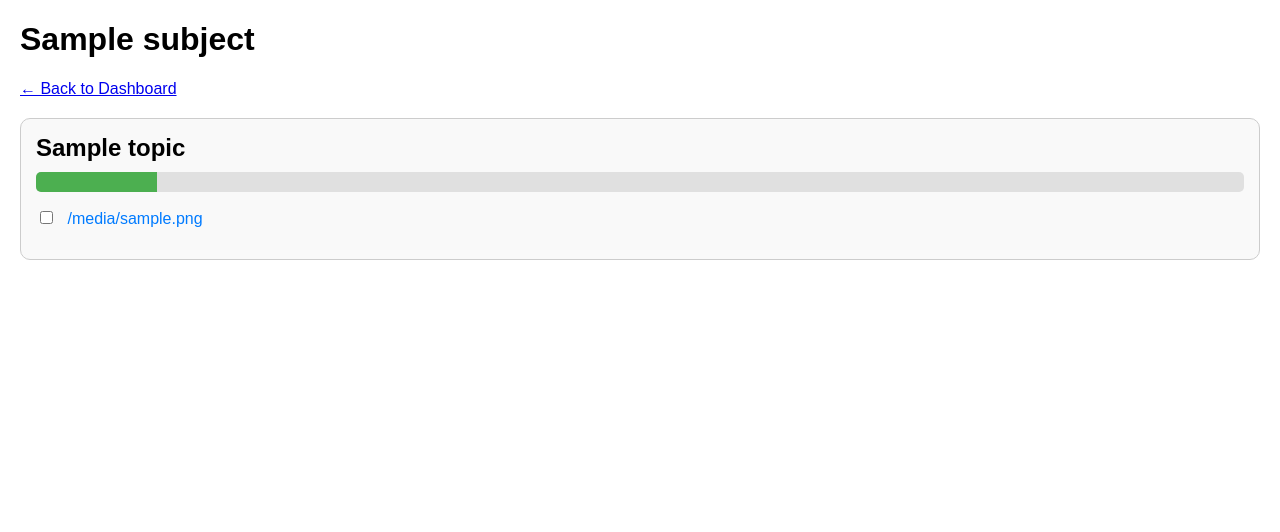
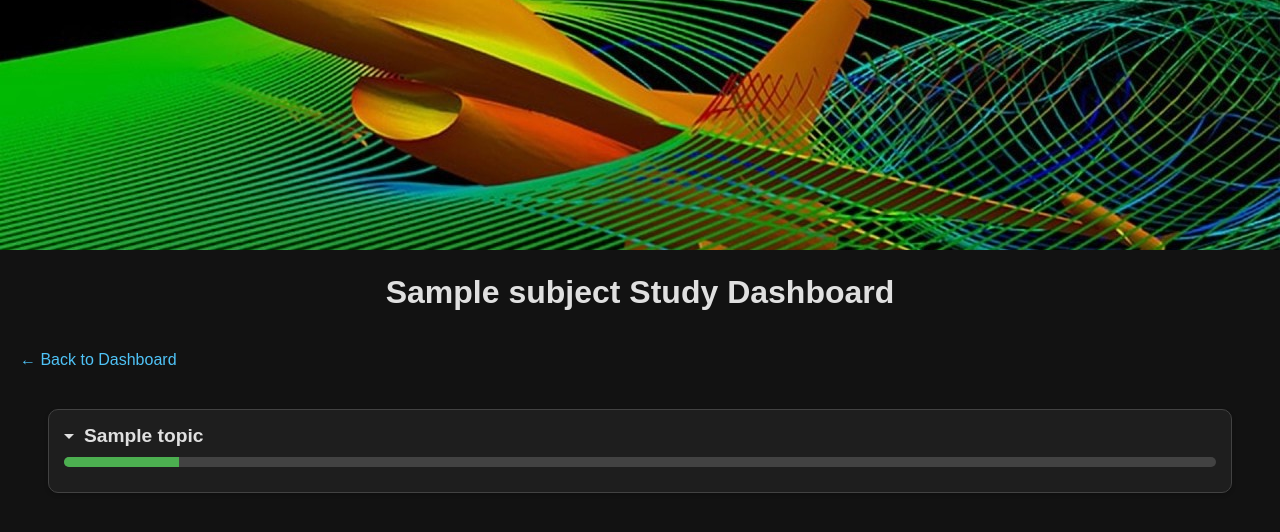
Before and after one commit to John-Auerbach/Quals, a Flask app: template templates/subject.html in a window 1280 px wide. Shown: the top 532 px of the page. Run offline with Flask 3, Linux system fonts and the light colour scheme; the template is opened without the code that fills it: most values are stand-ins (such as "Sample title", 1, 10 or a date in 2020).

Commit message:
Recall user data

```diff
--- a/app.py
+++ b/app.py
@@ -24,66 +24,34 @@ def dashboard():
     subjects = ["Fluids", "Math", "Dynamics", "Structures"]
     return render_template("dashboard.html", subjects=subjects)
 
-@app.route("/subject/Fluids")
-def fluids_page():
-    # Custom page for Fluids
-    return render_template("fluids.html")
-
 @app.route("/subject/<subject>")
 def subject_page(subject):
-    if subject.lower() == "fluids":
-        # Redirect to custom Fluids page
-        return render_template("fluids.html")
-    else:
-        # Generic subject page
-        subject_dir = os.path.join(STUDY_MATERIALS_DIR, subject.lower())
-        if not os.path.exists(subject_dir):
-            return "Subject not found.", 404
+    subject_dir = os.path.join(STUDY_MATERIALS_DIR, subject.lower())
+    if not os.path.exists(subject_dir):
+        return "Subject not found.", 404
 
-        topics = []
-        for topic in os.listdir(subject_dir):
-            topic_dir = os.path.join(subject_dir, topic)
-            if os.path.isdir(topic_dir):
-                files = os.listdir(topic_dir)
+    topics = []
+    for topic in os.listdir(subject_dir):
+        topic_dir = os.path.join(subject_dir, topic)
+        if os.path.isdir(topic_dir):
+            files = os.listdir(topic_dir)
+            if subject not in progress:
+                progress[subject] = {}
+            if topic not in progress[subject]:
+                progress[subject][topic] = {file: False for file in files}
 
-                # Ensure progress[subject][topic] is always a dictionary
-                subject_progress = progress.get(subject, {})
-                topic_progress = subject_progress.get(topic, {})
-                if isinstance(topic_progress, int):  # If it's an int, convert it to a dictionary
-                    topic_progress = {"overall": topic_progress}
+            completed_files = sum(progress[subject][topic].get(file, False) for file in files)
+            overall_progress = int((completed_files / len(files)) * 100) if files else 0
+            progress[subject][topic]["overall"] = overall_progress
 
-                # Initialize file progress if not already present
-                for file in files:
-                    if file not in topic_progress:
-                        topic_progress[file] = False
+            topics.append({
+                "name": topic,
+                "files": files,
+                "progress": overall_progress
+            })
 
-                # Calculate overall progress
-                completed_files = sum(1 for file in files if topic_progress[file])
-                overall_progress = int((completed_files / len(files)) * 100) if files else 0
-                topic_progress["overall"] = overall_progress
-
-                # Update progress dictionary
-                subject_progress[topic] = topic_progress
-                progress[subject] = subject_progress
-
-                topics.append({
-                    "name": topic,
-                    "files": files,
-                    "progress": topic_progress["overall"]
-                })
-
-        return render_template("subject.html", subject=subject, topics=topics, progress=progress)
-
-@app.route("/download/<subject>/<topic>/<filename>")
-def download_file(subject, topic, filename):
-    file_path = os.path.join(STUDY_MATERIALS_DIR, subject.lower(), topic, filename)
-    if os.path.exists(file_path):
-        return send_from_directory(os.path.dirname(file_path), os.path.basename(file_path))
-    return "File not found.", 404
-
-@app.route("/templates/<path:filename>")
-def serve_template_files(filename):
-    return send_from_directory('templates', filename)
+    save_progress()
+    return render_template("subject.html", subject=subject, topics=topics, progress=progress)
 
 @app.route("/update_progress", methods=["POST"])
 def update_progress():
@@ -98,19 +66,17 @@ def update_progress():
     if topic not in progress[subject]:
         progress[subject][topic] = {}
 
-    # Update file progress
     progress[subject][topic][file] = is_checked
 
-    # Calculate new progress percentage
     topic_dir = os.path.join(STUDY_MATERIALS_DIR, subject.lower(), topic)
     if os.path.exists(topic_dir):
         total_files = len(os.listdir(topic_dir))
-        completed_files = sum(1 for f in progress[subject][topic].values() if f)
+        completed_files = sum(1 for f in progress[subject][topic].values() if f is True)
         new_progress = int((completed_files / total_files) * 100) if total_files else 0
         progress[subject][topic]["overall"] = new_progress
 
     save_progress()
-    return jsonify({"status": "success", "newProgress": new_progress})
+    return jsonify({"status": "success", "newProgress": progress[subject][topic]["overall"]})
 
 if __name__ == "__main__":
     app.run(debug=True)
--- a/progress.json
+++ b/progress.json
@@ -1,10 +1,28 @@
 {
     "Fluids": {
         "boundary_layers": {
-            "overall": 0,
+            "overall": 100,
             "notes.pdf": true,
             "problems.pdf": true,
             "solutions.pdf": true
+        },
+        "airfoils": {
+            "notes.pdf": true,
+            "problems.pdf": false,
+            "solutions.pdf": false,
+            "overall": 33
+        },
+        "lift_and_drag": {
+            "notes.pdf": false,
+            "problems.pdf": false,
+            "solutions.pdf": false,
+            "overall": 0
+        },
+        "navier-stokes": {
+            "notes.pdf": false,
+            "problems.pdf": false,
+            "solutions.pdf": false,
+            "overall": 0
         }
     }
 }
--- a/templates/subject.html
+++ b/templates/subject.html
@@ -5,63 +5,129 @@
     <meta name="viewport" content="width=device-width, initial-scale=1.0">
     <title>{{ subject }} Study Dashboard</title>
     <style>
+        /* General Styling */
         body {
             font-family: Arial, sans-serif;
-            margin: 20px;
+            background-color: #121212;
+            color: #e0e0e0;
+            margin: 0;
+            padding: 0;
         }
+
+        a {
+            color: #4fc3f7;
+            text-decoration: none;
+        }
+
+        a:hover {
+            text-decoration: underline;
+        }
+
+        h1 {
+            text-align: center;
+            margin: 20px 0;
+        }
+
+        .cover-image {
+            width: 100%;
+            height: 250px;
+            object-fit: cover;
+        }
+
         .topic {
-            margin-bottom: 20px;
-            border: 1px solid #ccc;
+            margin: 20px auto;
+            border: 1px solid #424242;
+            border-radius: 10px;
+            background-color: #1e1e1e;
+            width: 90%;
             padding: 15px;
-            border-radius: 10px;
-            background-color: #f9f9f9;
+            box-shadow: 0px 2px 4px rgba(0, 0, 0, 0.2);
         }
+
         .topic h2 {
-            margin: 0 0 10px;
+            margin: 0;
+            display: flex;
+            align-items: center;
+            cursor: pointer;
+            font-size: 1.2em;
         }
+
+        .topic h2:hover {
+            color: #4fc3f7;
+        }
+
+        .caret {
+            display: inline-block;
+            margin-right: 10px;
+            border-top: 5px solid #e0e0e0;
+            border-left: 5px solid transparent;
+            border-right: 5px solid transparent;
+            transition: transform 0.3s ease;
+        }
+
+        .caret.collapsed {
+            transform: rotate(-90deg);
+        }
+
         .progress-bar {
             width: 100%;
-            background-color: #e0e0e0;
+            background-color: #424242;
             border-radius: 5px;
             overflow: hidden;
-            margin-bottom: 10px;
+            margin: 10px 0;
+            height: 10px;
         }
+
         .progress {
-            height: 20px;
+            height: 100%;
             background-color: #4caf50;
             transition: width 0.3s ease;
         }
+
         ul {
             list-style-type: none;
             padding: 0;
+            display: none; /* Default to hidden */
         }
+
         ul li {
-            margin: 5px 0;
+            margin: 10px 0;
+            display: flex;
+            align-items: center;
         }
+
         ul li input[type="checkbox"] {
             margin-right: 10px;
+            cursor: pointer;
         }
+
         ul li a {
             text-decoration: none;
-            color: #007bff;
+            color: #4fc3f7;
+            flex-grow: 1;
         }
+
         ul li a:hover {
             text-decoration: underline;
         }
     </style>
 </head>
 <body>
-    <h1>{{ subject }}</h1>
-    <a href="/" style="display: inline-block; margin-bottom: 20px;">← Back to Dashboard</a>
+    <img src="{{ url_for('static', filename='fluids.jpg') }}" alt="Fluids Cover" class="cover-image">
+    <h1>{{ subject }} Study Dashboard</h1>
+    <a href="/" style="display: inline-block; margin: 20px;">← Back to Dashboard</a>
 
     <div id="topics">
         {% for topic in topics %}
         <div class="topic">
-            <h2>{{ topic.name }}</h2>
+            <h2 onclick="toggleTopic('{{ topic.name }}')">
+                <span class="caret" id="caret-{{ topic.name }}"></span>
+                {{ topic.name }}
+            </h2>
             <div class="progress-bar">
                 <div class="progress" id="progress-{{ topic.name }}" style="width: {{ topic.progress }}%;"></div>
             </div>
-            <ul>
+            <ul id="files-{{ topic.name }}">
                 {% for file in topic.files %}
                 <li>
                     <input type="checkbox"
@@ -79,6 +145,20 @@
     </div>
 
     <script>
+        // Function to toggle the visibility of the file list
+        function toggleTopic(topicName) {
+            const filesList = document.getElementById(`files-${topicName}`);
+            const caret = document.getElementById(`caret-${topicName}`);
+            if (filesList.style.display === "block") {
+                filesList.style.display = "none";
+                caret.classList.add("collapsed");
+            } else {
+                filesList.style.display = "block";
+                caret.classList.remove("collapsed");
+            }
+        }
+
+        // Update progress dynamically when a checkbox is toggled
         document.querySelectorAll(".file-checkbox").forEach(checkbox => {
             checkbox.addEventListener("change", function () {
                 const subject = this.dataset.subject;
```
Also changed, not shown: templates/dashboard.html (+5 -5 lines).
